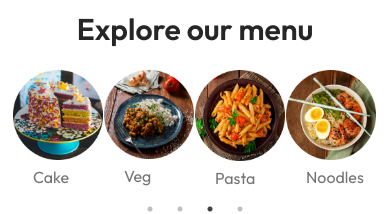
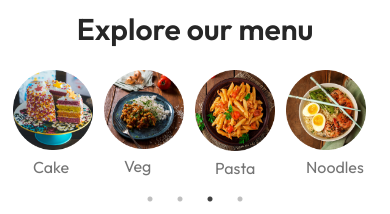
Before and after one commit to codeboy0704/restaurant_delivery_client, a React (Vite) app: page / in a window 390 px wide. Shown: the part 288-502 px from the top of the page. Built offline with nearby package versions, Linux system fonts and the light colour scheme; no server answers.

Commit message:
changes on responsive carrusel

```diff
--- a/src/components/ExploreMenu.jsx
+++ b/src/components/ExploreMenu.jsx
@@ -13,7 +13,7 @@ function ExploreMenu({ category, setCategory }) {
                         {menu_list.map((el, i) => {
                             return (
                                 <div onClick={()=> setCategory(prev => prev === el.menu_name ? "All": el.menu_name)} key={i}>
-                                    <img className={category === el.menu_name ? "select w-[12px] min-w-[90px] sm:min-w-[90px] md:min-w-[120px] pointer rounded-[50%]" : "w-[40px] min-w-[90px] sm:min-w-[90px] md:min-w-[120px] pointer rounded-xl"} src={el.menu_image} alt="" />
+                                    <img className={category === el.menu_name ? "select w-[12px] min-w-[80px] sm:min-w-[90px] md:min-w-[120px] pointer rounded-[50%]" : "w-[40px] min-w-[80px] sm:min-w-[90px] md:min-w-[120px] pointer rounded-xl"} src={el.menu_image} alt="" />
                                     <p className='mt-[5px] mx-5 my-1 text-[#747474] pointer text-[1.4vw, 12px] '>{el.menu_name}</p>
                                 </div>
                             )
```
